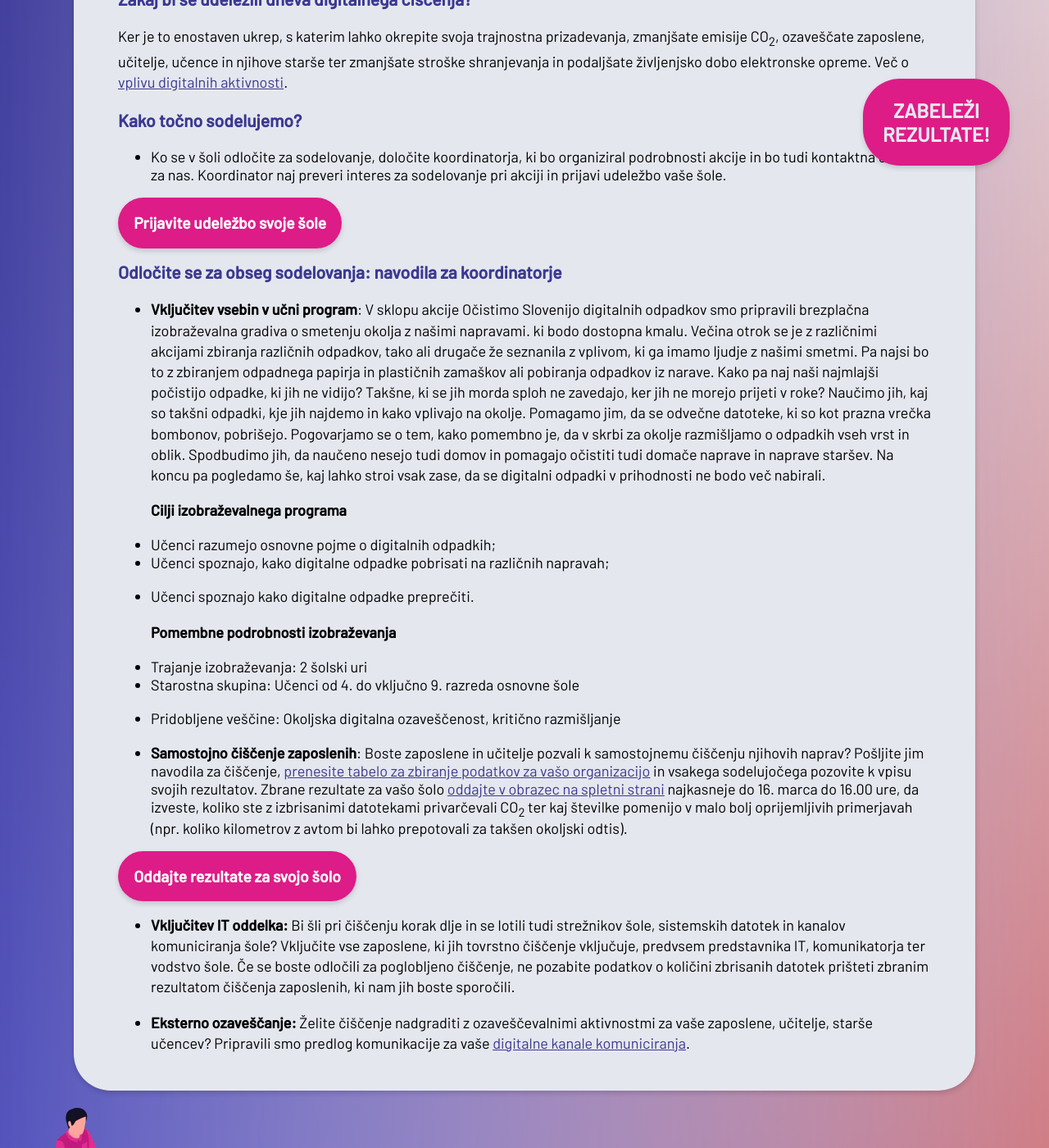
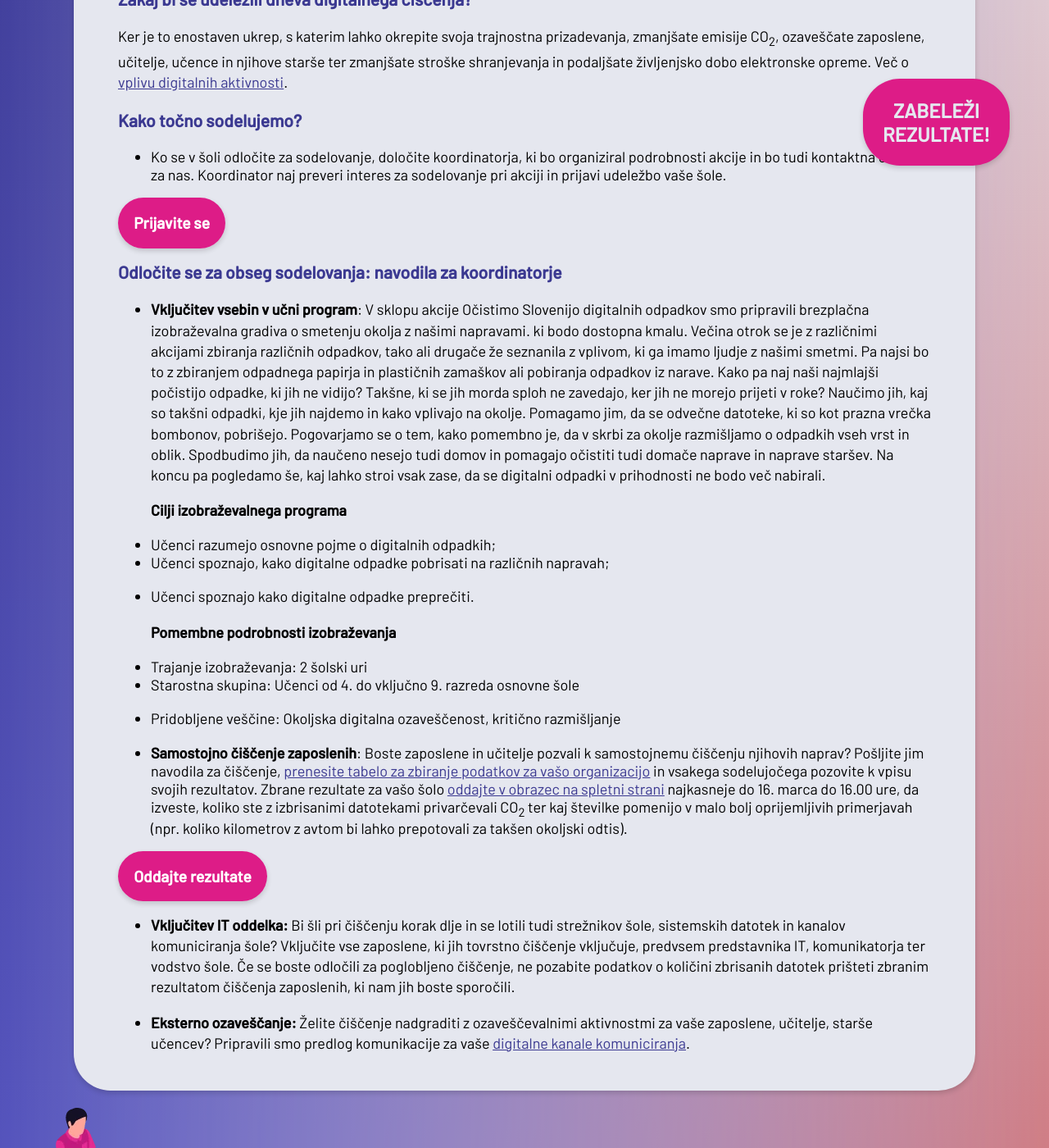
Before and after one commit to ewba/dcd-si, a Jekyll site: the page built from sola.md, in a window 1280 px wide and 1400 px high, scrolled down 553 px. Shown: the whole window at 82% size. Built offline with Jekyll 4.4.1, drawn with Linux system fonts in a browser that asks for light colours.

Commit message:
Update sola.md

```diff
--- a/sola.md
+++ b/sola.md
@@ -14,7 +16,7 @@
 - Ko se v šoli odločite za sodelovanje, določite koordinatorja, ki bo organiziral podrobnosti akcije in bo tudi kontaktna oseba za nas. Koordinator naj preveri interes za sodelovanje pri akciji in prijavi udeležbo vaše šole.
 
 <div class="btnpad">
-<a class="button" href="https://docs.google.com/forms/d/e/1FAIpQLSfiXjBaKTUFIcxyFzyItF_W5thrnq_cFoCVBJF72FZeEIkLiQ/viewform">Prijavite udeležbo svoje šole</a>
+<a class="button" href="https://docs.google.com/forms/d/e/1FAIpQLSfiXjBaKTUFIcxyFzyItF_W5thrnq_cFoCVBJF72FZeEIkLiQ/viewform">Prijavite se</a>
 </div>
 
 ### Odločite se za obseg sodelovanja: navodila za koordinatorje
@@ -33,7 +35,7 @@
 - **Samostojno čiščenje zaposlenih**: Boste zaposlene in učitelje pozvali k samostojnemu čiščenju njihovih naprav? Pošljite jim navodila za čiščenje, <a href="https://docs.google.com/spreadsheets/d/1QiAlI4AaGp24_rOKqpIe1AJVLWCjUqn0M_M3Ng7uquY/edit#gid=0" target="_blank" rel="noopener">prenesite tabelo za zbiranje podatkov za vašo organizacijo</a> in vsakega sodelujočega pozovite k vpisu svojih rezultatov. Zbrane rezultate za vašo šolo [oddajte v obrazec na spletni strani]({{ site.submitURL }}) najkasneje do 16. marca do 16.00 ure, da izveste, koliko ste z izbrisanimi  datotekami privarčevali  CO<sub>2</sub> ter kaj številke pomenijo v malo bolj oprijemljivih primerjavah (npr. koliko kilometrov z avtom bi lahko prepotovali za takšen okoljski odtis).
 
 <div class="btnpad">
-<a class="button" href="{{ site.submitURL }}">Oddajte rezultate za svojo šolo</a>
+<a class="button" href="{{ site.submitURL }}">Oddajte rezultate</a>
 </div>
 
 - **Vključitev IT oddelka:** Bi šli pri čiščenju korak dlje in se lotili tudi strežnikov šole, sistemskih datotek in kanalov komuniciranja šole? Vključite vse zaposlene, ki jih tovrstno čiščenje vključuje, predvsem predstavnika IT, komunikatorja ter vodstvo šole. Če se boste odločili za poglobljeno čiščenje, ne pozabite podatkov o količini zbrisanih datotek prišteti zbranim rezultatom čiščenja zaposlenih, ki nam jih boste sporočili.
```
Also changed, not shown: other parts of sola.md (+2 -0 lines).
